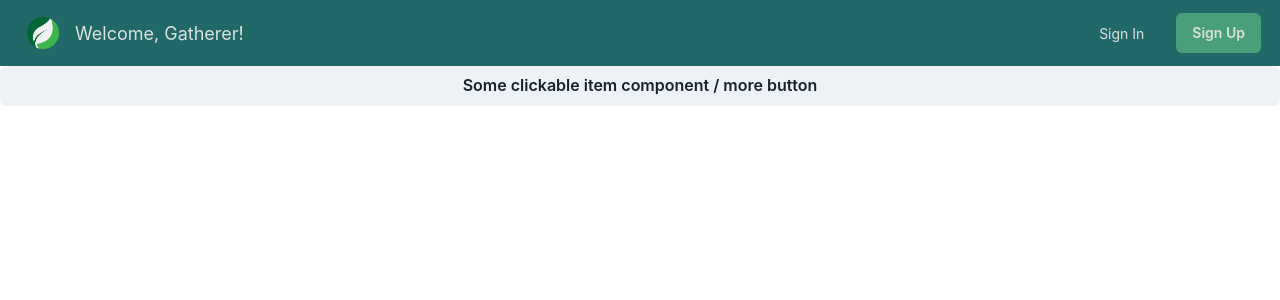
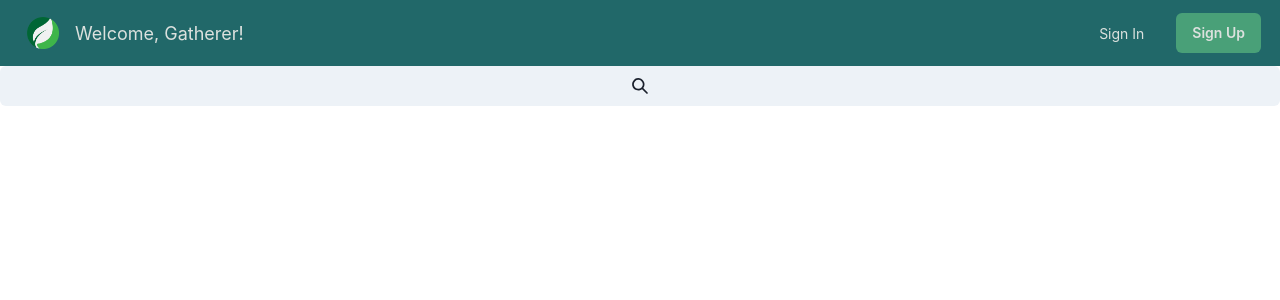
Before and after one commit to Gather307/Gather, a React (Vite) app in the folder frontend/: page /EditItem in a window 1280 px wide. Shown: the top 300 px of the page. Built offline with nearby package versions, Linux system fonts and the light colour scheme; no server answers.

Commit message:
feat: adds item details and edit it features

```diff
--- a/frontend/src/components/EditItem.tsx
+++ b/frontend/src/components/EditItem.tsx
@@ -22,7 +22,9 @@ import {
   Radio,
   RadioGroup,
   Text,
+  IconButton,
 } from "@chakra-ui/react";
+import { SearchIcon } from "@chakra-ui/icons";
 import React, { useState, useEffect } from "react";
 import {} from "@chakra-ui/react";
 
@@ -142,9 +144,10 @@ const EditItem: React.FC<Props> = ({ itemId }) => {
   return (
     <Popover>
       <PopoverTrigger>
-        <Button onClick={() => setIsEditing(false)}>
-          Some clickable item component / more button
-        </Button>
+      <IconButton
+          aria-label="More"
+          icon={<SearchIcon />}
+        />
       </PopoverTrigger>
 
       <PopoverContent
@@ -266,7 +269,7 @@ const EditItem: React.FC<Props> = ({ itemId }) => {
                     </RadioGroup>
                   </FormControl>
                   <FormControl>
-                    <FormLabel fontWeight="bold">Is this sharable?</FormLabel>
+                    <FormLabel fontWeight="bold">Sharable?</FormLabel>
                     <RadioGroup
                       onChange={setEditedSharable}
                       value={editedSharable}
--- a/frontend/src/components/ItemGroup.tsx
+++ b/frontend/src/components/ItemGroup.tsx
@@ -16,8 +16,7 @@ import { IGroup } from "../../../backend/models/groupSchema";
 import { IBasket } from "../../../backend/models/basketSchema";
 import { IItem } from "../../../backend/models/itemSchema";
 import { useEffect } from "react";
-import CompactItem from "./CompactItem";
-import { set } from "mongoose";
+import EditItem from "./EditItem";
 
 type Props = {
   group: IGroup;
@@ -34,7 +33,6 @@ const ItemGroup: React.FC<Props> = ({
   const [items, setItems] = React.useState<IItem[]>([]);
   const [baskets, setBaskets] = React.useState<IBasket[]>([]);
   const [loading, setLoading] = React.useState(true);
-  const [showDetails, setShowDetails] = React.useState(false);
   const category = group.groupName;
 
   const fetchBaskets = async (group: IGroup) => {
@@ -173,7 +171,7 @@ const ItemGroup: React.FC<Props> = ({
                 <Td width="25%">{item.name}</Td>
                 <Td width="50%">{item.notes}</Td>
                 <Td width="8%">
-                  <CompactItem item={items[0]} />
+                  <EditItem itemId={item._id.toString()} />
                 </Td>
                 <Td width="8%">
                   <IconButton
```
